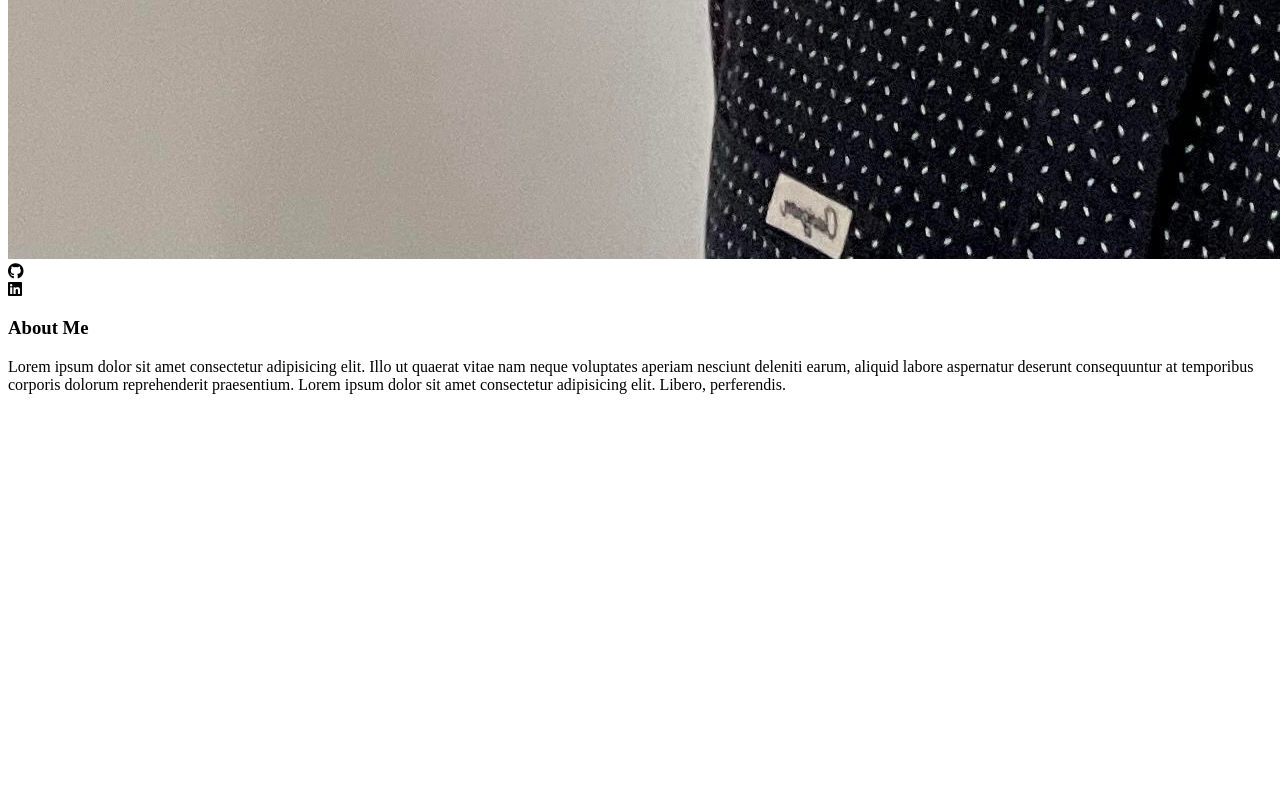
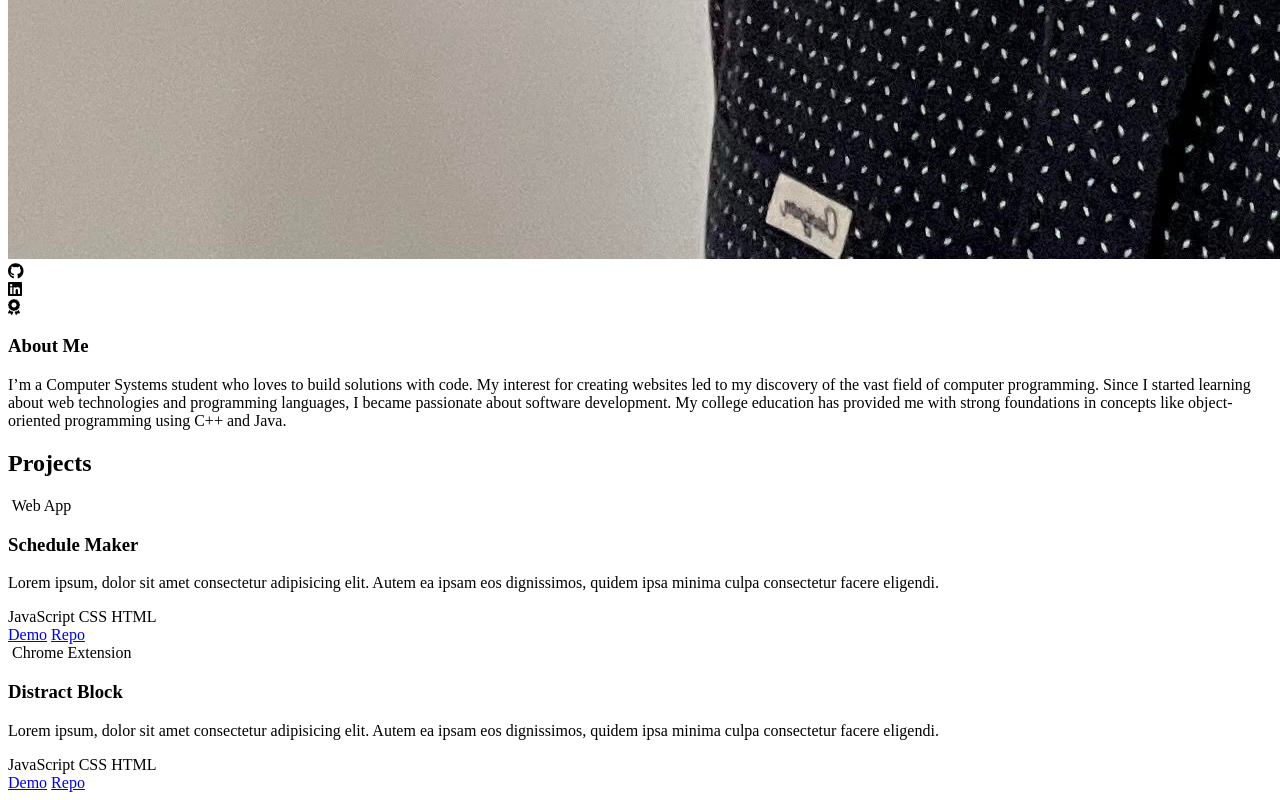
Before and after one commit to CDDR1/portfolio, a plain HTML site: page index.html in a window 1280 px wide. Shown: the part 3057-3857 px from the top of the page. Before the commit the page ends 3467 px from the top, so only its background shows below. Drawn offline with Linux system fonts and the light colour scheme.

Commit message:
Created markup for the projects section

```diff
--- a/index.html
+++ b/index.html
@@ -37,36 +37,76 @@
         </div>
 
         <!-- HERO SECTION -->
-        <section class="hero-section">
-            <h1 class="hero-section__title">Carlos Duque</h1>
-            <h2 class="hero-section__subtitle">Software Engineer</h2>
+        <section class="hero">
+            <h1 class="hero__title">Carlos Duque</h1>
+            <h2 class="hero__subtitle">Software Engineer</h2>
         </section>
 
         <!-- ABOUT SECTION -->
-        <section class="about-section">
-            <img src="./images/profile-img.jpeg" alt="Carlos Duque's profile image" class="about-section__photo">
-            <div class="social-icons">
-                <div class="icon about-section__icon">
+        <section class="about">
+            <img src="./images/profile-img.jpeg" alt="Carlos Duque's profile image" class="about__photo">
+            <div class="about__social-icons">
+                <div class="about__icon">
                     <i class="github-icon fa-brands fa-github"></i>
                 </div>
-                <div class="icon about-section__icon">
+                <div class="about__icon">
                     <i class="linkedin-icon fa-brands fa-linkedin"></i>
                 </div>
+                <div class="about__icon">
+                    <i class="award-icon fa-solid fa-award"></i>
+                </div>
             </div>
-            <div class="about-section__content">
-                <h3 class="about-section__heading">About Me</h3>
-                <p class="about-section__text">Lorem ipsum dolor sit amet consectetur adipisicing elit. Illo ut quaerat vitae nam neque voluptates aperiam nesciunt deleniti earum, aliquid labore aspernatur deserunt consequuntur at temporibus corporis dolorum reprehenderit praesentium. Lorem ipsum dolor sit amet consectetur adipisicing elit. Libero, perferendis.</p>
+            <div class="about__content">
+                <h3 class="about__heading">About Me</h3>
+                <p class="about__text">I’m a Computer Systems student who loves to build solutions with code. My interest for creating websites led to my discovery of the vast field of computer programming. Since I started learning about web technologies and programming languages, I became passionate about software development. My college education has provided me with strong foundations in concepts like object-oriented programming using C++ and Java. </p>
             </div>
         </section>
 
         <!-- PROJECTS SECTION -->
-        <section class="projects-section"></section>
+        <section class="projects">
+            <h2 class="projects__title">Projects</h2>
+            <div class="projects__cards-container">
+                <!-- PROJECT CARD 1 -->
+                <div class="card projects__card">
+                    <img src="" alt="" class="card__img">
+                    <span class="card__project-type">Web App</span>
+                    <h3 class="card__project-name">Schedule Maker</h3>
+                    <p class="card__project-description">Lorem ipsum, dolor sit amet consectetur adipisicing elit. Autem ea ipsam eos dignissimos, quidem ipsa minima culpa consectetur facere eligendi.</p>
+                    <div class="card__technologies">
+                        <span class="card__technology">JavaScript</span>
+                        <span class="card__technology">CSS</span>
+                        <span class="card__technology">HTML</span>
+                    </div>
+                    <div class="card__btns">
+                        <a href="#" class="card__btn demo-btn">Demo</a>
+                        <a href="#" class="card__btn repo-btn">Repo</a>
+                    </div>
+                </div>
+
+                <!-- PROJECT CARD 2 -->
+                <div class="card projects__card">
+                    <img src="" alt="" class="card__img">
+                    <span class="card__project-type">Chrome Extension</span>
+                    <h3 class="card__project-name">Distract Block</h3>
+                    <p class="card__project-description">Lorem ipsum, dolor sit amet consectetur adipisicing elit. Autem ea ipsam eos dignissimos, quidem ipsa minima culpa consectetur facere eligendi.</p>
+                    <div class="card__technologies">
+                        <span class="card__technology">JavaScript</span>
+                        <span class="card__technology">CSS</span>
+                        <span class="card__technology">HTML</span>
+                    </div>
+                    <div class="card__btns">
+                        <a href="#" class="card__btn demo-btn">Demo</a>
+                        <a href="#" class="card__btn repo-btn">Repo</a>
+                    </div>
+                </div>
+            </div>
+        </section>
 
         <!-- CONTACT SECTION -->
-        <section class="contact-section"></section>
+        <section class="contact"></section>
 
         <!-- FOOTER -->
-        <footer class="footer page__footer"></footer>
+        <footer class="page__footer"></footer>
     </div>
 </body>
 </html>
```
